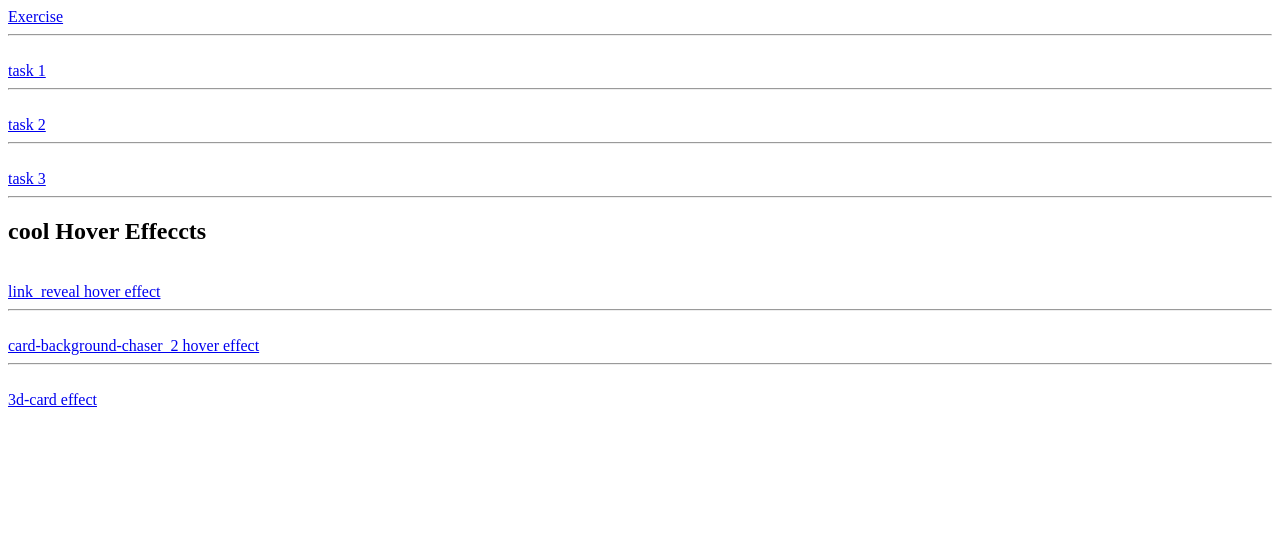
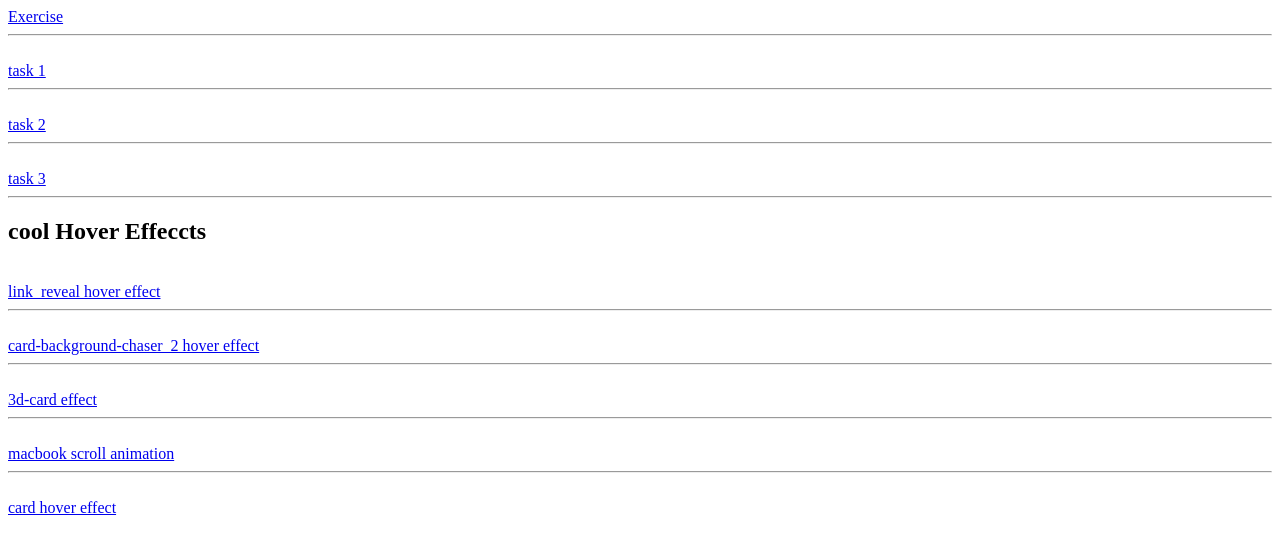
Before and after one commit to Detroja-Jenish/TA, a plain HTML site: page index.html in a window 1280 px wide. Drawn offline with Linux system fonts and the light colour scheme; some packages are replaced by stand-ins of ours; a script that the page names is missing.

Commit message:
Update index.html

```diff
--- a/index.html
+++ b/index.html
@@ -35,5 +35,11 @@
     <hr>
     <br>
     <a href="./hover-effects/3d-card.html">3d-card effect</a>
+    <hr>
+    <br>
+    <a href="./hover-effects/macbook-scroll-ani.html">macbook scroll animation </a>
+    <hr>
+    <br>
+    <a href="./hover-effects/card-hover.html">card hover effect</a>
 </body>
 </html>
```
